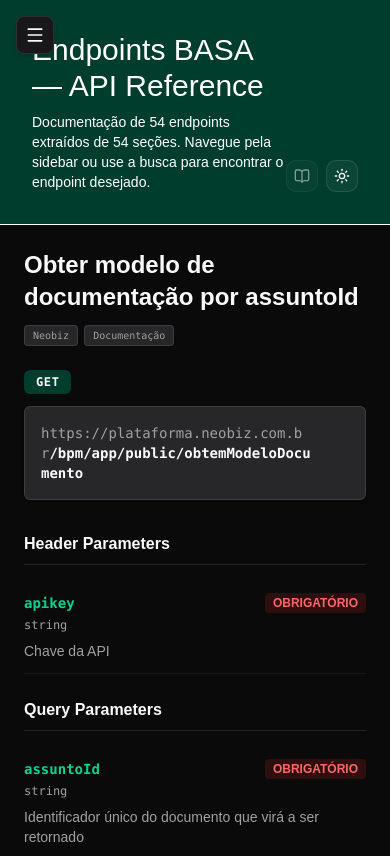
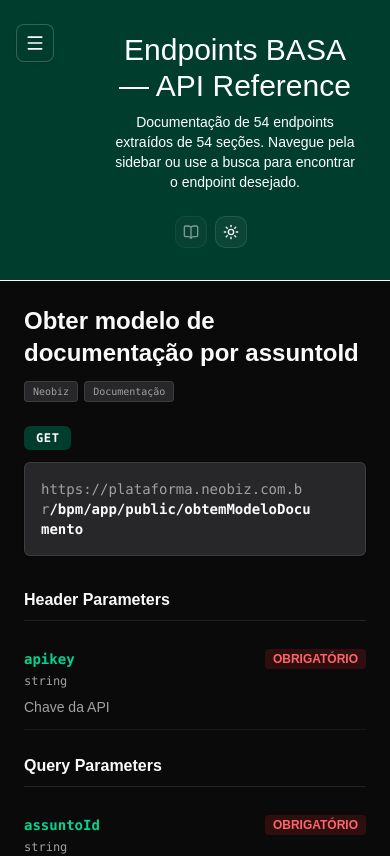
Before and after one commit to DeskcorpGit/apis-description, a React (Vite) app: page / in a window 390 px wide. Shown: the top 856 px of the page. Built offline with nearby package versions, Linux system fonts and the light colour scheme.

Commit message:
feat: initialize documentation dashboard with search, sidebar navigation, and dark mode support

```diff
--- a/src/App.tsx
+++ b/src/App.tsx
@@ -64,7 +64,7 @@
       />
 
       <main className="lg:ml-72 min-h-screen">
-        <div className="bg-brand-green p-8 border-b border-black dark:border-white">
+        <div className="bg-brand-green p-8 pl-16 lg:p-8 border-b border-black dark:border-white">
           <Header
             isDarkMode={isDarkMode}
             setIsDarkMode={setIsDarkMode}
--- a/src/components/layout/Header.tsx
+++ b/src/components/layout/Header.tsx
@@ -21,18 +21,18 @@
   );
 
   return (
-    <div className="flex justify-between items-end">
-      <div>
-        <h1 className="text-3xl font-light text-white mb-2">
+    <div className="flex flex-col md:flex-row md:justify-between md:items-end gap-6 md:gap-0">
+      <div className="text-center md:text-left pl-12 md:pl-0 w-full max-w-full">
+        <h1 className="text-3xl font-light text-white mb-2 wrap-break-word">
           Endpoints BASA — API Reference
         </h1>
-        <p className="text-white text-sm">
+        <p className="text-white text-sm wrap-break-word">
           Documentação de {totalEndpoints} endpoints extraídos de{" "}
           {allApiSections.length} seções. Navegue pela sidebar ou use a busca
           para encontrar o endpoint desejado.
         </p>
       </div>
-      <div className="flex items-center gap-2 shrink-0">
+      <div className="flex items-center justify-center gap-2 shrink-0">
         <Button
           variant="outline"
           size="icon"
--- a/src/components/layout/Sidebar.tsx
+++ b/src/components/layout/Sidebar.tsx
@@ -26,8 +26,8 @@
 
   const sidebarContent = (
     <>
-      <div className="p-4 border-b border-border sticky top-0 bg-[#f8f9fa] dark:bg-zinc-900 z-10">
-        <div className="relative">
+      <div className="p-4 border-b border-border sticky top-0 bg-[#f8f9fa] dark:bg-zinc-900 z-10 flex items-center gap-2">
+        <div className="relative flex-1">
           <Search className="absolute left-2.5 top-1/2 -translate-y-1/2 h-3.5 w-3.5 text-muted-foreground" />
           <input
             className="w-full px-3 py-1.5 pl-8 text-xs font-mono border border-border rounded
@@ -47,6 +47,13 @@
             </button>
           )}
         </div>
+        <button
+          className="lg:hidden p-2 -mr-2 text-muted-foreground hover:text-foreground"
+          onClick={() => setMobileOpen(false)}
+          aria-label="Fechar menu"
+        >
+          <X className="h-5 w-5" />
+        </button>
       </div>
 
       <div className="flex-1 py-2 overflow-y-auto">
@@ -96,14 +103,15 @@
 
   return (
     <>
-      <button
-        className="lg:hidden fixed top-4 left-4 z-50 p-2 rounded-md bg-white dark:bg-zinc-900
-          border border-border shadow-md"
-        onClick={() => setMobileOpen(!mobileOpen)}
-        aria-label="Abrir menu"
-      >
-        {mobileOpen ? <X className="h-5 w-5" /> : <Menu className="h-5 w-5" />}
-      </button>
+      {!mobileOpen && (
+        <button
+          className="lg:hidden fixed top-6 left-4 z-50 p-2 rounded-md text-white bg-brand-green/50 backdrop-blur-sm border border-white/20 shadow-sm hover:bg-brand-green/80 transition-colors"
+          onClick={() => setMobileOpen(true)}
+          aria-label="Abrir menu"
+        >
+          <Menu className="h-5 w-5" />
+        </button>
+      )}
 
       {mobileOpen && (
         <div
```
